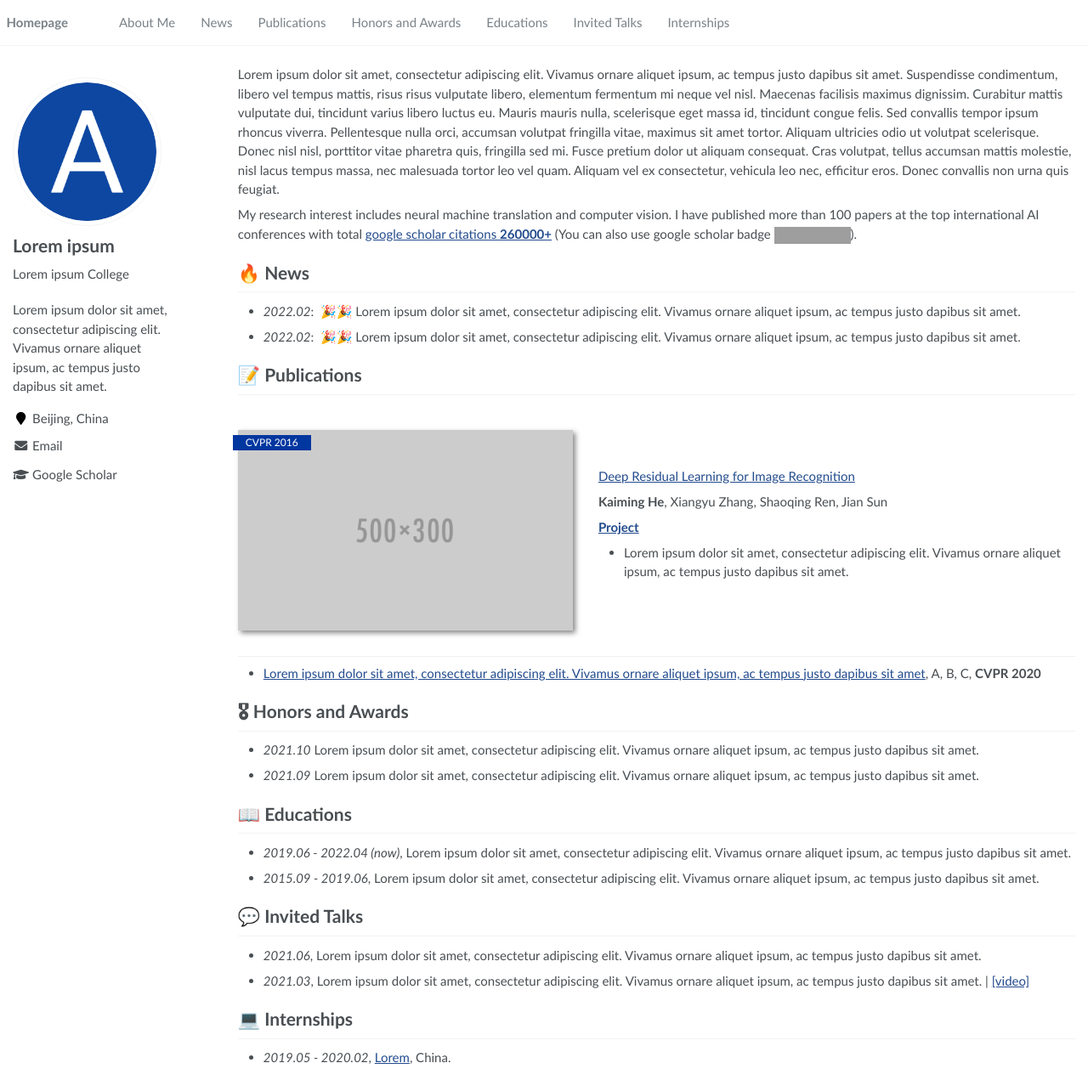
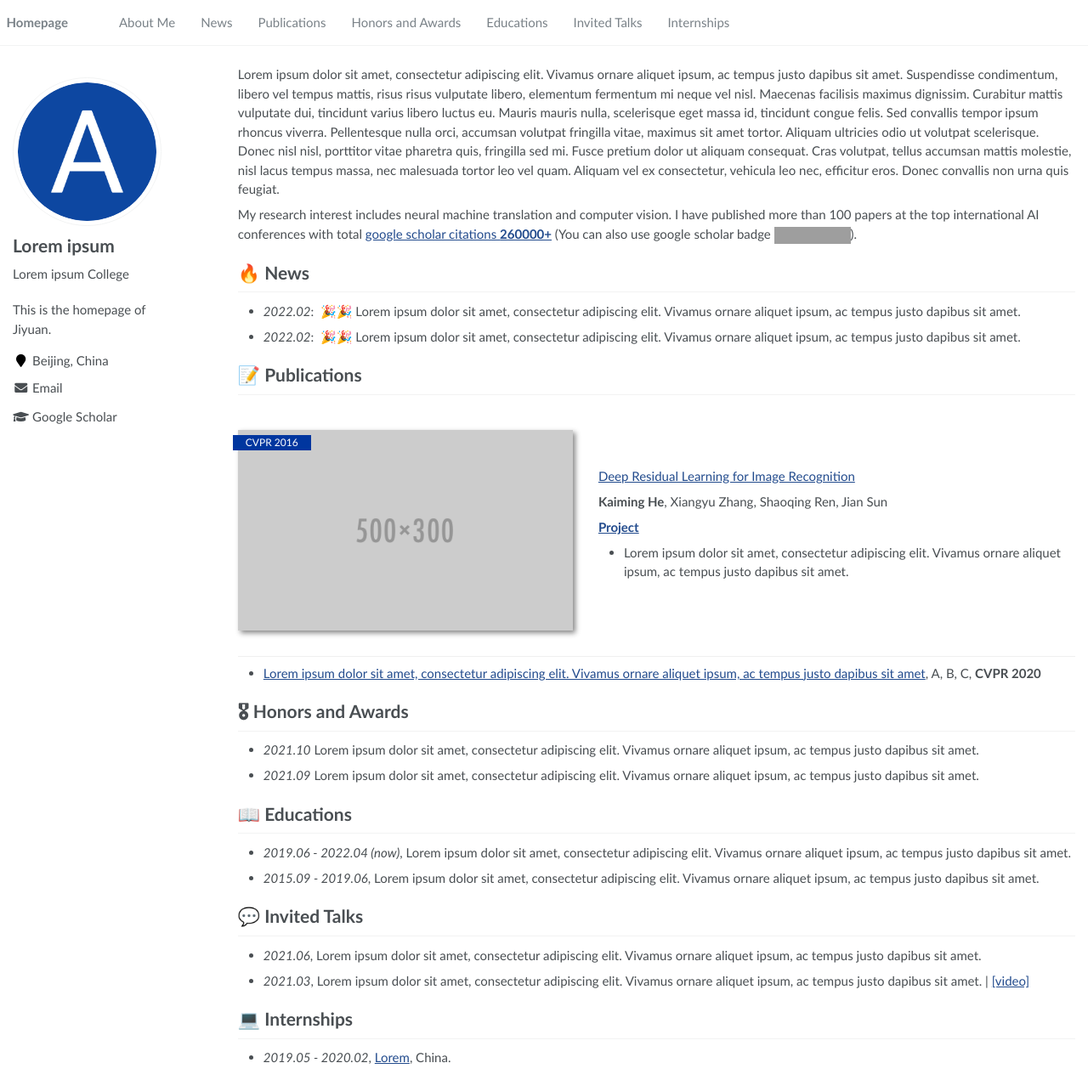
Before and after one commit to RayeRen/acad-homepage.github.io, a Jekyll site: the page built from _pages/about.md, in a window 1280 px wide and 1271 px high. Shown: the whole window at 85% size. Built offline with Jekyll 4.4.1, drawn with Linux system fonts in a browser that asks for light colours; grey boxes are pictures that could not be loaded.

Commit message:
Update _config.yml

```diff
--- a/_config.yml
+++ b/_config.yml
@@ -7,7 +7,7 @@
 
 # Site Settings
 title                    : "Yuan's Homepage"
-description              : "Lorem ipsum dolor sit amet, consectetur adipiscing elit. Vivamus ornare aliquet ipsum, ac tempus justo dapibus sit amet. "
+description              : "This is the homepage of Jiyuan. "
 repository               : "JiyuanTHU/jiyuan.github.io"
 google_scholar_stats_use_cdn : true
 
```
